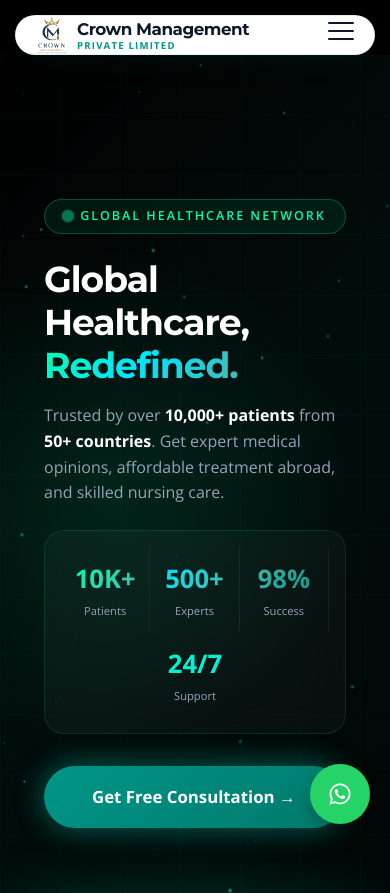
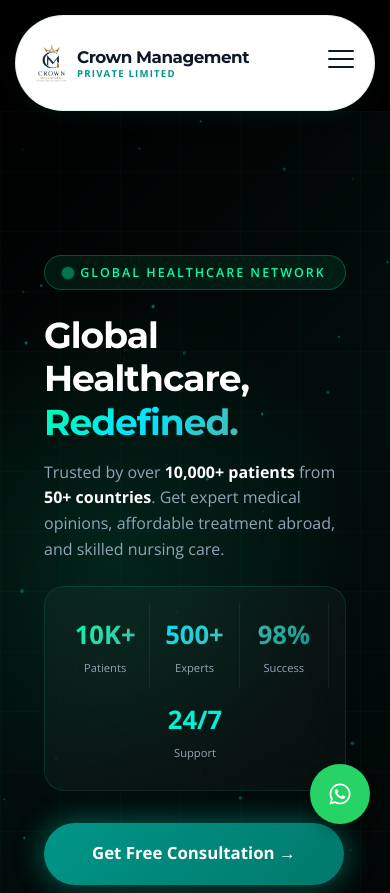
Before and after one commit to KRITHIKR007/healio, a website built with Vite: page index.html in a window 390 px wide. Shown: the top 893 px of the page. Built offline with nearby package versions, Linux system fonts and the light colour scheme.

Commit message:
feat: add global styles, responsive typography, and mobile-optimized navigation components

```diff
--- a/css/styles.css
+++ b/css/styles.css
@@ -109,7 +109,8 @@ nav {
   display: flex;
   justify-content: space-between;
   align-items: center;
-  padding: 0.6rem 1.5rem;
+  height: 2.5cm;
+  padding: 0 1.5rem;
   position: relative;
   width: 100%;
 }
```
